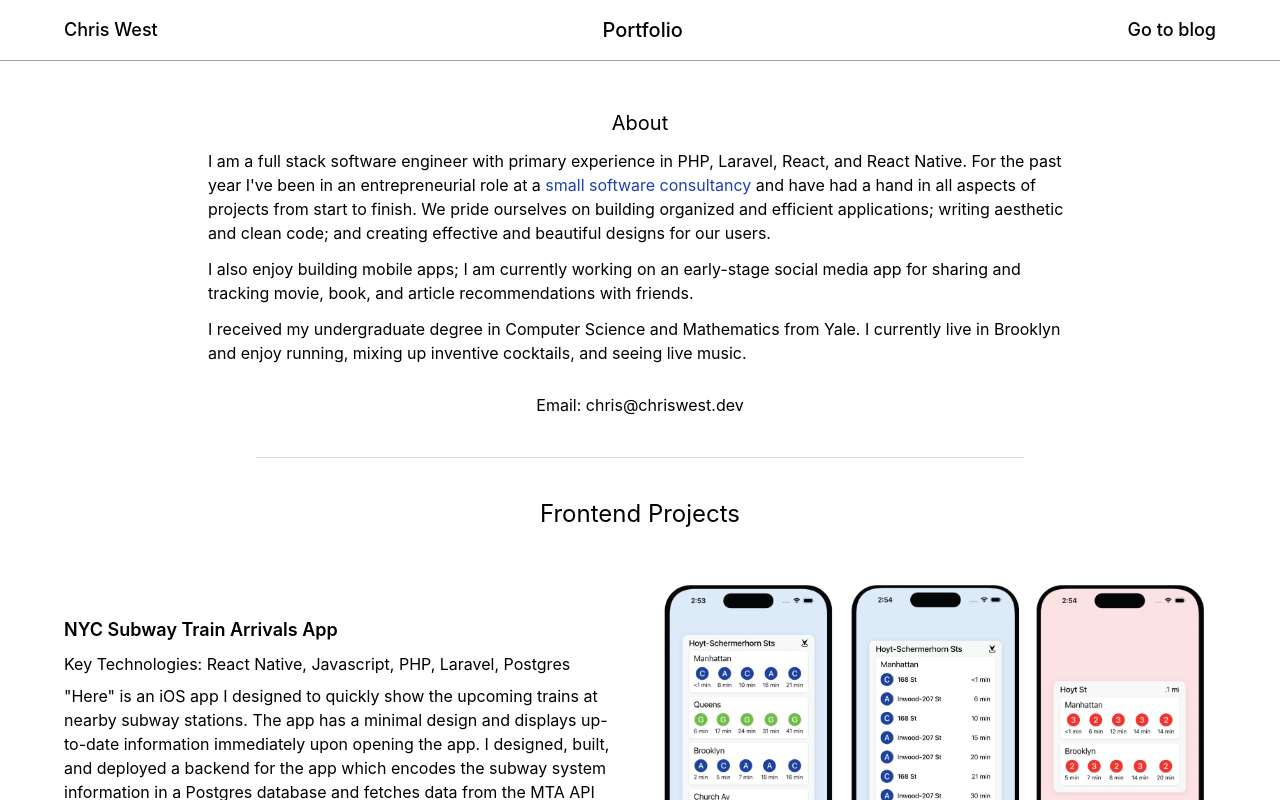
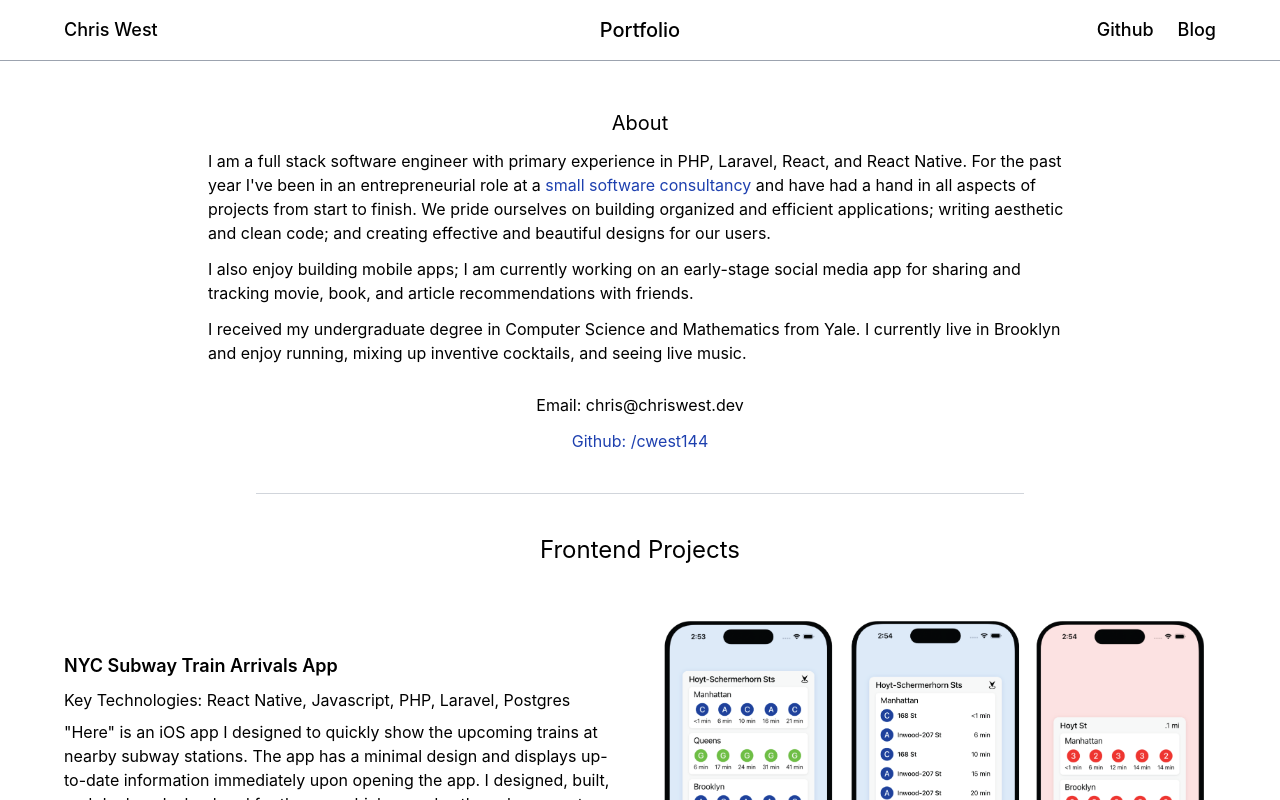
Before and after one commit to cwest144/cwest144.github.io, a React (Create React App) app: page / in a window 1280 px wide. Shown: the top 800 px of the page. Built offline with nearby package versions, Linux system fonts and the light colour scheme.

Commit message:
add more links to github

```diff
--- a/src/App.js
+++ b/src/App.js
@@ -10,17 +10,22 @@ function App() {
   return (
     <div className="App w-screen bg-white">
       <header className="sticky top-0">
-        <div className="w-full flex flex-row py-4 px-4 md:px-16 border-b border-b-gray-400 bg-white/70 backdrop-blur">
+        <div className="w-full flex flex-row py-4 px-4 sm:px-8 md:px-16 border-b border-b-gray-400 bg-white/70 backdrop-blur">
           <div className="w-full flex flex-row items-center justify-between max-w-screen-xl mx-auto">
-            <div className='text-md sm:text-lg font-medium'>
+            <div className='basis-1/3 flex justify-start text-md sm:text-lg font-medium'>
               Chris West
             </div>
-            <div className='text-lg sm:text-xl font-medium'>
+            <div className='basis-1/3 text-lg sm:text-xl font-medium'>
               Portfolio
             </div>
-            <a className='text-md sm:text-lg font-medium' href='http://cwest144.com' target='_blank' rel="noreferrer">
-              Go to blog
-            </a>
+            <div className='basis-1/3 flex justify-end'>
+              <a href = "https://github.com/cwest144" target="_blank" rel="noreferrer" className='text-md sm:text-lg font-medium mr-4 md:mr-6'>
+                Github
+              </a>
+              <a className='text-md sm:text-lg font-medium' href='http://cwest144.com' target='_blank' rel="noreferrer">
+                Blog
+              </a>
+            </div>
           </div>
         </div>
       </header>
@@ -46,6 +51,9 @@ function App() {
                 </div>
                 <div className="pt-4 text-center">
                   Email: <a href = "mailto: chris@chriswest.dev">chris@chriswest.dev</a>
+                </div>
+                <div className="text-center">
+                  <a href = "https://github.com/cwest144" target="_blank" rel="noreferrer" className='text-blue-800'>Github: /cwest144</a>
                 </div>
               </div>
             </div>
```
